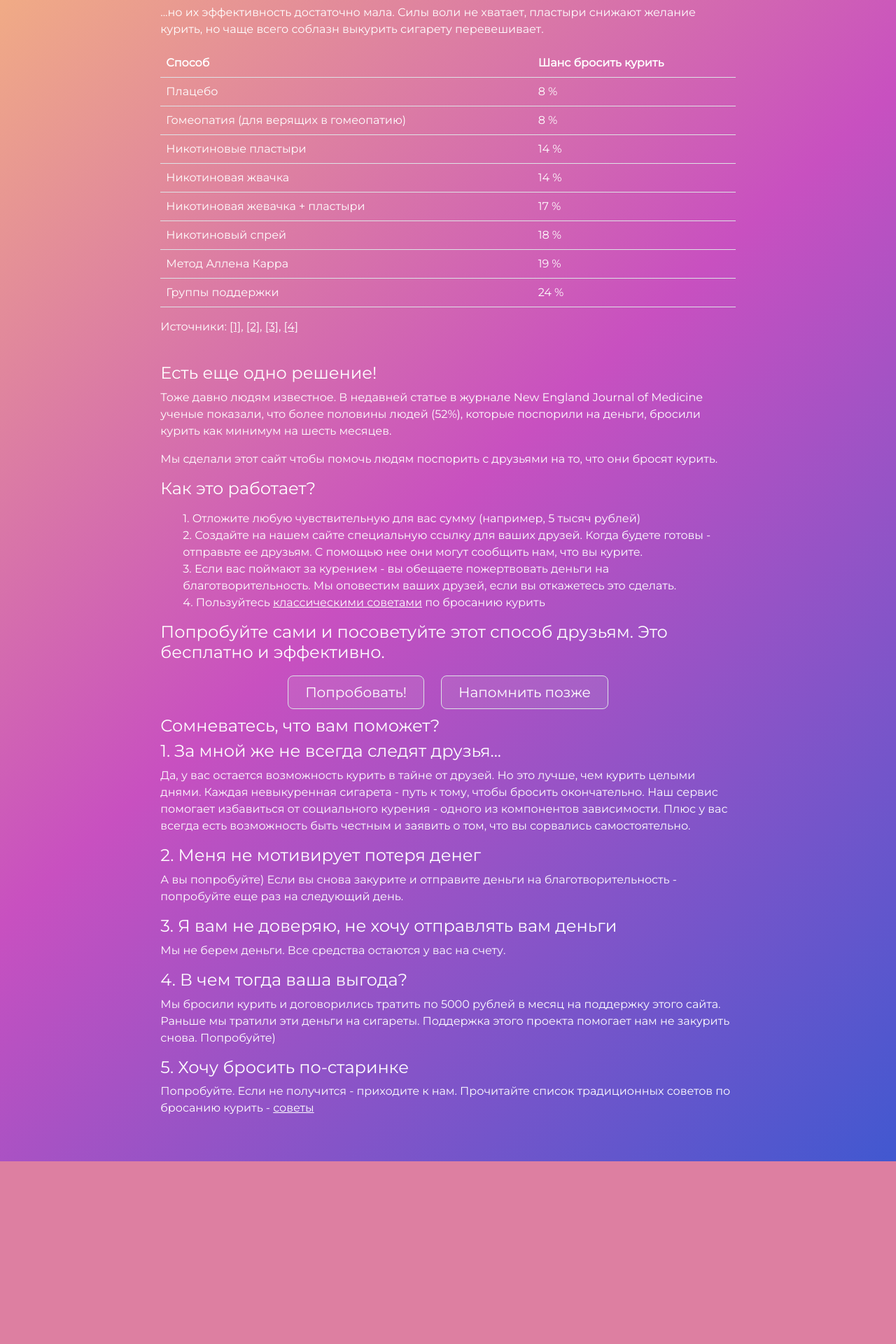
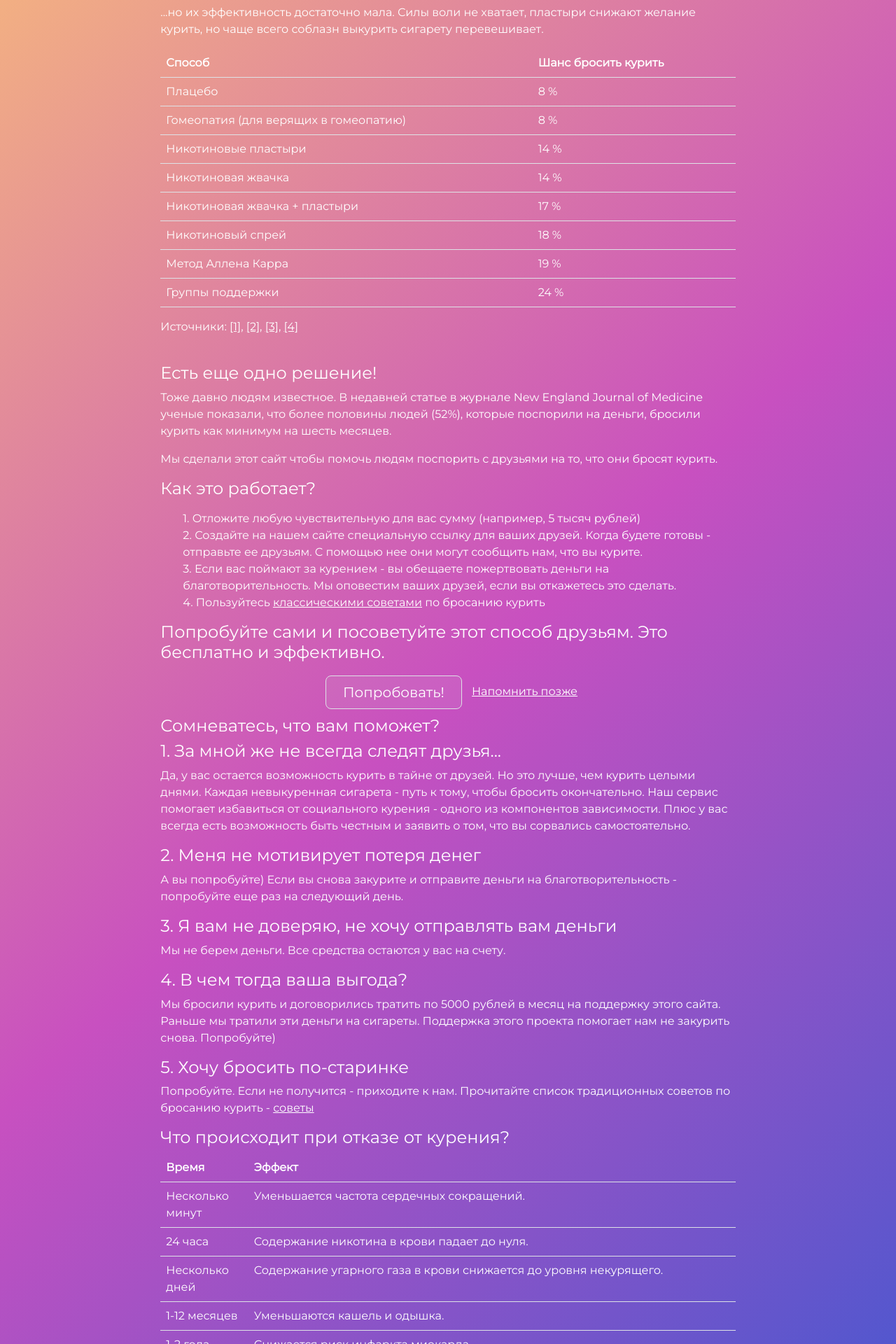
Before and after one commit to evgenity/zusagy, a Django app: page / in a window 1280 px wide. Shown: the part 480-2400 px from the top of the page at 70% size. Before the commit the page ends 2139 px from the top, so only its background shows below. Run offline with Django 4.2, Linux system fonts and the light colour scheme.

Commit message:
quit effects

```diff
--- a/backend/promises/templates/promises/index.html
+++ b/backend/promises/templates/promises/index.html
@@ -34,7 +34,7 @@
     <td>14 %</td>
   </tr>
   <tr>
-    <td>Никотиновая жевачка + пластыри</td>
+    <td>Никотиновая жвачка + пластыри</td>
     <td>17 %</td>
   </tr>
   <tr>
@@ -49,8 +49,6 @@
     <td>Группы поддержки</td>
     <td>24 %</td>
   </tr>
-
-
 </table>
 <p>Источники:
   <a href="https://bmcpublichealth.biomedcentral.com/articles/10.1186/1471-2458-9-433">[1]</a>,
@@ -78,7 +76,7 @@
 
 <div class="text-center">
   <a href="{% url 'create' %}" class="btn btn-primary btn-lg px-4 border">Попробовать!</a>
-  <a href="{% url 'create' %}" class="btn btn-primary btn-lg px-4 border">Напомнить позже</a>
+  <a href="{% url 'create' %}">Напомнить позже</a>
 </div>
 
 <h1> Сомневатесь, что вам поможет?</h1>
@@ -97,6 +95,51 @@
 <h2>5. Хочу бросить по-старинке</h2>
 <p>Попробуйте. Если не получится - приходите к нам. Прочитайте список традиционных советов по бросанию курить - <a href="{% url 'advices' %}">советы</a></p>
 
+<h1> Что происходит при отказе от курения?</h1>
+
+<table class="table" style="color: white">
+    <tr>
+    <th>Время</th>
+    <th>Эффект</th>
+  </tr>
+  <tr>
+    <td>Несколько минут</td>
+    <td>Уменьшается частота сердечных сокращений.</td>
+  </tr>
+  <tr>
+    <td>24 часа</td>
+    <td>Содержание никотина в крови падает до нуля.</td>
+  </tr>
+  <tr>
+    <td>Несколько дней</td>
+    <td>Содержание угарного газа в крови снижается до уровня некурящего.</td>
+  </tr>
+  <tr>
+    <td>1-12 месяцев</td>
+    <td>Уменьшаются кашель и одышка.</td>
+  </tr>
+  <tr>
+    <td>1-2 года</td>
+    <td>Снижается риск инфаркта миокарда.</td>
+  </tr>
+  <tr>
+    <td>5-10 лет</td>
+    <td>Дополнительный риск развития рака ротовой полости, горла и голосового аппарата уменьшается вполовину. Снижается риск инсульта.</td>
+  </tr>
+  <tr>
+    <td>10-15 лет</td>
+    <td>Наполовину снижается дополнительный риск рака легких. Уменьшается риск развития рака мочевого пузыря, пищевода и почек. Риск заболеваний сердца приближается к риску некурящего.</td>
+  </tr>
+</table>
+
+
+
+
+
+
+
+
+
 
 <!-- <h2>5. У меня остались вопросы и сомнения</h2> -->
 
```
